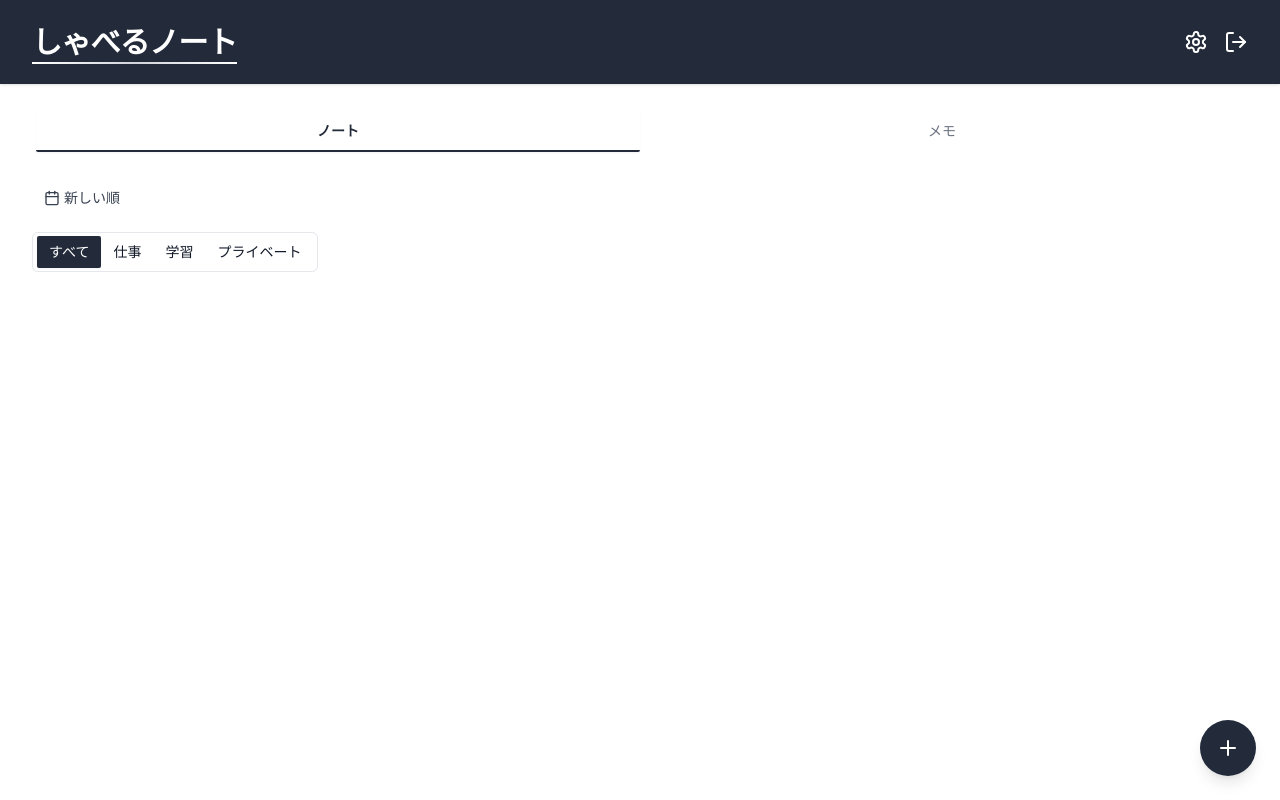
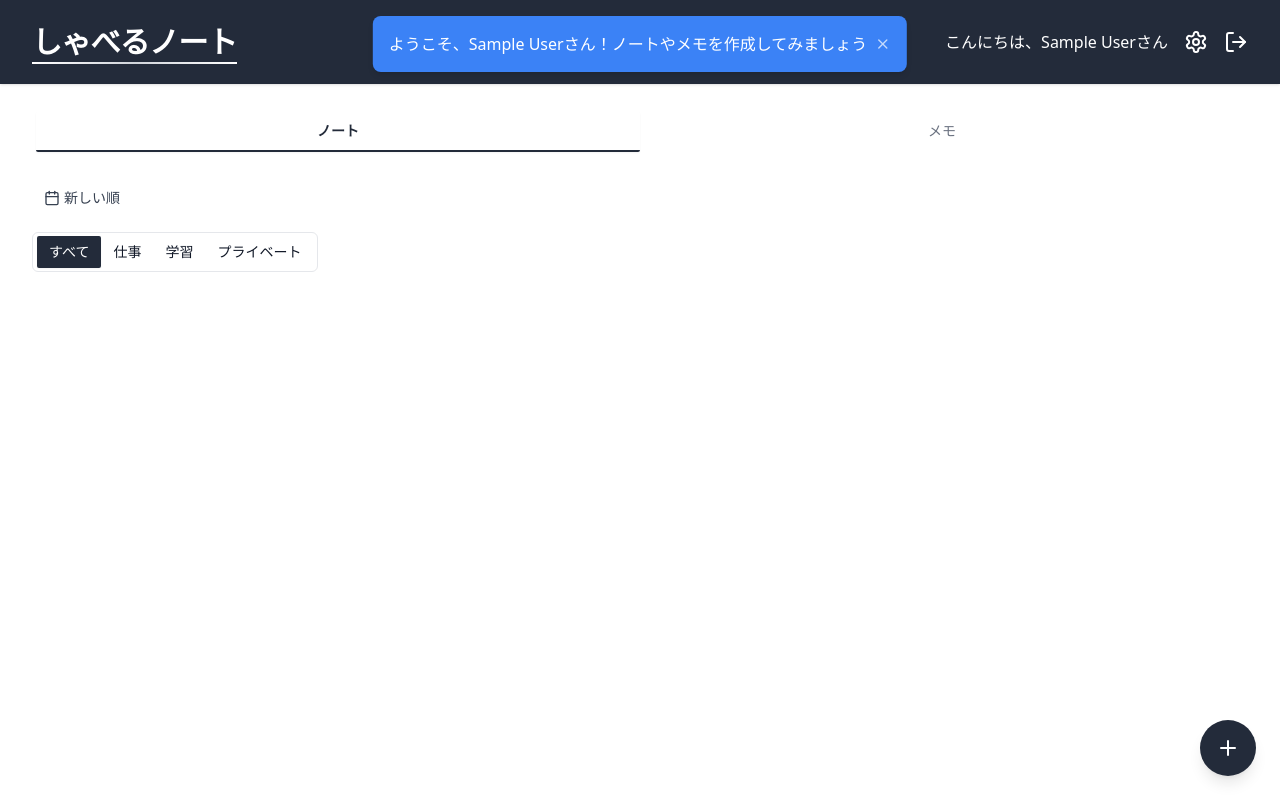
Before and after one commit to newgame0209/newnote, a React (Vite) app in the folder apps/note-frontend/: page / in a window 1280 px wide. Built offline with nearby package versions, Linux system fonts and the light colour scheme; no server answers; sample sign-in values are in the browser's storage.

Commit message:
feat: ログイン・登録ページのヘッダーを追加、ユーザーニックネーム機能とトースト通知を実装

```diff
--- a/apps/note-frontend/src/App.tsx
+++ b/apps/note-frontend/src/App.tsx
@@ -15,6 +15,7 @@ import { AuthProvider } from './contexts/AuthContext';
 import { ProtectedRoute } from './components/auth/ProtectedRoute';
 import Login from './pages/Login';
 import Register from './pages/Register';
+import { ToastContainer } from './components/ui/toast';
 
 function App() {
   return (
@@ -22,6 +23,7 @@ function App() {
       <SettingsProvider>
         <NoteProvider>
           <MemoProvider>
+            <ToastContainer>
               <Router>
                 <Routes>
                   {/* 認証ページ */}
@@ -46,6 +48,7 @@ function App() {
                   } />
                 </Routes>
               </Router>
+            </ToastContainer>
           </MemoProvider>
         </NoteProvider>
       </SettingsProvider>
--- a/apps/note-frontend/src/components/Home.tsx
+++ b/apps/note-frontend/src/components/Home.tsx
@@ -14,6 +14,7 @@ import { Memo, CreateMemoData } from "@/types/memo";
 import { getDisplayCategory } from '@/types/categories';
 import { Tabs, TabsList, TabsTrigger } from "@/components/ui/tabs";
 import { Button } from "@/components/ui/button";
+import { useToast } from "@/components/ui/toast";
 
 interface Note {
   id: string;
@@ -50,6 +51,7 @@ export default function Home() {
   const { memos, addMemo, deleteMemo, fetchMemos, loading: memoLoading, error: memoError } = useMemos();
   const { logout, currentUser } = useAuth();
   const navigate = useNavigate();
+  const toast = useToast();
 
   const handleAddNote = useCallback(async (noteData: CreateNoteData) => {
     try {
@@ -250,6 +252,30 @@ export default function Home() {
     }
   };
 
+  // 初回表示時のようこそメッセージ
+  React.useEffect(() => {
+    // localStorageを使って、すでにメッセージを表示したかどうかを確認
+    const hasShownWelcome = localStorage.getItem('hasShownWelcome');
+
+    if (!hasShownWelcome && currentUser) {
+      const userName = currentUser.displayName || '';
+      const welcomeMessage = userName ?
+        `ようこそ、${userName}さん！ノートやメモを作成してみましょう` :
+        'ようこそ！ノートやメモを作成してみましょう';
+
+      // 少し遅延させてトーストを表示（ページのロードが完了してから）
+      setTimeout(() => {
+        toast.show(welcomeMessage, {
+          variant: 'info',
+          duration: 5000
+        });
+      }, 1000);
+
+      // 表示済みとしてマーク
+      localStorage.setItem('hasShownWelcome', 'true');
+    }
+  }, [currentUser, toast]);
+
   return (
     <div className="min-h-full">
       <header className="bg-[#232B3A] shadow">
@@ -266,6 +292,9 @@ export default function Home() {
             />
           </h1>
           <div className="flex items-center space-x-4">
+            {currentUser?.displayName && (
+              <span className="text-white">こんにちは、{currentUser.displayName}さん</span>
+            )}
             <button
               onClick={() => setIsSettingsOpen(true)}
               className="text-white hover:text-gray-200 transition-colors"
--- a/apps/note-frontend/src/components/ui/toast.tsx
+++ b/apps/note-frontend/src/components/ui/toast.tsx
@@ -1,127 +1,113 @@
 import * as React from "react"
-import * as ToastPrimitives from "@radix-ui/react-toast"
 import { cva, type VariantProps } from "class-variance-authority"
 import { X } from "lucide-react"
 
 import { cn } from "@/utils/utils"
 
-const ToastProvider = ToastPrimitives.Provider
+const ToastProvider = React.createContext<{
+  show: (message: string, options?: ToastOptions) => void;
+  hide: () => void;
+}>({
+  show: () => {},
+  hide: () => {}
+});
 
-const ToastViewport = React.forwardRef<
-  React.ElementRef<typeof ToastPrimitives.Viewport>,
-  React.ComponentPropsWithoutRef<typeof ToastPrimitives.Viewport>
->(({ className, ...props }, ref) => (
-  <ToastPrimitives.Viewport
-    ref={ref}
-    className={cn(
-      "fixed top-0 z-[100] flex max-h-screen w-full flex-col-reverse p-4 sm:bottom-0 sm:right-0 sm:top-auto sm:flex-col md:max-w-[420px]",
-      className
-    )}
-    {...props}
-  />
-))
-ToastViewport.displayName = ToastPrimitives.Viewport.displayName
+export interface ToastOptions {
+  duration?: number;
+  variant?: "default" | "success" | "info" | "warning" | "error";
+}
 
 const toastVariants = cva(
-  "group pointer-events-auto relative flex w-full items-center justify-between space-x-4 overflow-hidden rounded-md border p-6 pr-8 shadow-lg transition-all data-[swipe=cancel]:translate-x-0 data-[swipe=end]:translate-x-[var(--radix-toast-swipe-end-x)] data-[swipe=move]:translate-x-[var(--radix-toast-swipe-move-x)] data-[swipe=move]:transition-none data-[state=open]:animate-in data-[state=closed]:animate-out data-[swipe=end]:animate-out data-[state=closed]:fade-out-80 data-[state=closed]:slide-out-to-right-full data-[state=open]:slide-in-from-top-full data-[state=open]:sm:slide-in-from-bottom-full",
+  "fixed z-50 flex items-center p-4 rounded-lg shadow-md transition-all",
   {
     variants: {
       variant: {
-        default: "border bg-background text-foreground",
-        destructive:
-          "destructive group border-destructive bg-destructive text-destructive-foreground",
+        default: "bg-white text-gray-800",
+        success: "bg-green-500 text-white",
+        info: "bg-blue-500 text-white",
+        warning: "bg-amber-500 text-white",
+        error: "bg-red-500 text-white",
+      },
+      position: {
+        "top-center": "top-4 left-1/2 transform -translate-x-1/2",
+        "top-left": "top-4 left-4",
+        "top-right": "top-4 right-4",
+        "bottom-center": "bottom-4 left-1/2 transform -translate-x-1/2",
+        "bottom-left": "bottom-4 left-4",
+        "bottom-right": "bottom-4 right-4",
       },
     },
     defaultVariants: {
       variant: "default",
+      position: "top-center",
     },
   }
 )
 
-const Toast = React.forwardRef<
-  React.ElementRef<typeof ToastPrimitives.Root>,
-  React.ComponentPropsWithoutRef<typeof ToastPrimitives.Root> &
-    VariantProps<typeof toastVariants>
->(({ className, variant, ...props }, ref) => {
+interface ToastProviderProps {
+  children: React.ReactNode;
+}
+
+export function ToastContainer({ children }: ToastProviderProps) {
+  const [visible, setVisible] = React.useState(false);
+  const [message, setMessage] = React.useState("");
+  const [options, setOptions] = React.useState<ToastOptions>({});
+  const timerRef = React.useRef<NodeJS.Timeout | null>(null);
+
+  const show = React.useCallback((message: string, options: ToastOptions = {}) => {
+    if (timerRef.current) {
+      clearTimeout(timerRef.current);
+      timerRef.current = null;
+    }
+
+    setMessage(message);
+    setOptions(options);
+    setVisible(true);
+
+    const duration = options.duration || 3000;
+    timerRef.current = setTimeout(() => {
+      setVisible(false);
+    }, duration);
+  }, []);
+
+  const hide = React.useCallback(() => {
+    setVisible(false);
+    if (timerRef.current) {
+      clearTimeout(timerRef.current);
+      timerRef.current = null;
+    }
+  }, []);
+
+  React.useEffect(() => {
+    return () => {
+      if (timerRef.current) {
+        clearTimeout(timerRef.current);
+      }
+    };
+  }, []);
+
   return (
-    <ToastPrimitives.Root
-      ref={ref}
-      className={cn(toastVariants({ variant }), className)}
-      {...props}
-    />
-  )
-})
-Toast.displayName = ToastPrimitives.Root.displayName
+    <ToastProvider.Provider value={{ show, hide }}>
+      {children}
 
-const ToastAction = React.forwardRef<
-  React.ElementRef<typeof ToastPrimitives.Action>,
-  React.ComponentPropsWithoutRef<typeof ToastPrimitives.Action>
->(({ className, ...props }, ref) => (
-  <ToastPrimitives.Action
-    ref={ref}
-    className={cn(
-      "inline-flex h-8 shrink-0 items-center justify-center rounded-md border bg-transparent px-3 text-sm font-medium ring-offset-background transition-colors hover:bg-secondary focus:outline-none focus:ring-2 focus:ring-ring focus:ring-offset-2 disabled:pointer-events-none disabled:opacity-50 group-[.destructive]:border-muted/40 group-[.destructive]:hover:border-destructive/30 group-[.destructive]:hover:bg-destructive group-[.destructive]:hover:text-destructive-foreground group-[.destructive]:focus:ring-destructive",
-      className
-    )}
-    {...props}
-  />
-))
-ToastAction.displayName = ToastPrimitives.Action.displayName
+      {visible && (
+        <div
+          className={cn(
+            toastVariants({
+              variant: options.variant,
+              position: "top-center"
+            }),
+            "animate-in slide-in-from-top-full duration-300"
+          )}
+        >
+          <span className="flex-1">{message}</span>
+          <button onClick={hide} className="ml-2 text-sm opacity-70 hover:opacity-100">
+            <X size={16} />
+          </button>
+        </div>
+      )}
+    </ToastProvider.Provider>
+  );
+}
 
-const ToastClose = React.forwardRef<
-  React.ElementRef<typeof ToastPrimitives.Close>,
-  React.ComponentPropsWithoutRef<typeof ToastPrimitives.Close>
->(({ className, ...props }, ref) => (
-  <ToastPrimitives.Close
-    ref={ref}
-    className={cn(
-      "absolute right-2 top-2 rounded-md p-1 text-foreground/50 opacity-0 transition-opacity hover:text-foreground focus:opacity-100 focus:outline-none focus:ring-2 group-hover:opacity-100 group-[.destructive]:text-red-300 group-[.destructive]:hover:text-red-50 group-[.destructive]:focus:ring-red-400 group-[.destructive]:focus:ring-offset-red-600",
-      className
-    )}
-    toast-close=""
-    {...props}
-  >
-    <X className="h-4 w-4" />
-  </ToastPrimitives.Close>
-))
-ToastClose.displayName = ToastPrimitives.Close.displayName
-
-const ToastTitle = React.forwardRef<
-  React.ElementRef<typeof ToastPrimitives.Title>,
-  React.ComponentPropsWithoutRef<typeof ToastPrimitives.Title>
->(({ className, ...props }, ref) => (
-  <ToastPrimitives.Title
-    ref={ref}
-    className={cn("text-sm font-semibold", className)}
-    {...props}
-  />
-))
-ToastTitle.displayName = ToastPrimitives.Title.displayName
-
-const ToastDescription = React.forwardRef<
-  React.ElementRef<typeof ToastPrimitives.Description>,
-  React.ComponentPropsWithoutRef<typeof ToastPrimitives.Description>
->(({ className, ...props }, ref) => (
-  <ToastPrimitives.Description
-    ref={ref}
-    className={cn("text-sm opacity-90", className)}
-    {...props}
-  />
-))
-ToastDescription.displayName = ToastPrimitives.Description.displayName
-
-type ToastProps = React.ComponentPropsWithoutRef<typeof Toast>
-
-type ToastActionElement = React.ReactElement<typeof ToastAction>
-
-export {
-  type ToastProps,
-  type ToastActionElement,
-  ToastProvider,
-  ToastViewport,
-  Toast,
-  ToastTitle,
-  ToastDescription,
-  ToastClose,
-  ToastAction,
-}
+export const useToast = () => React.useContext(ToastProvider);
--- a/apps/note-frontend/src/pages/Register.tsx
+++ b/apps/note-frontend/src/pages/Register.tsx
@@ -1,9 +1,10 @@
 import { useState } from 'react';
 import { useNavigate, Link } from 'react-router-dom';
 import { useAuth } from '../contexts/AuthContext';
+import { AnimatedText } from "@/components/ui/animated-text";
 
 /**
- * ユーザー登録ページコンポーネント
+ * アカウント登録ページコンポーネント
  */
 export default function Register() {
   const [email, setEmail] = useState('');
@@ -11,16 +12,17 @@ export default function Register() {
   const [confirmPassword, setConfirmPassword] = useState('');
   const [error, setError] = useState<string | null>(null);
   const [loading, setLoading] = useState(false);
+  const [displayName, setDisplayName] = useState('');
   const { register } = useAuth();
   const navigate = useNavigate();
 
   /**
-   * 登録フォーム送信処理
+   * 登録フォーム送信時の処理
    */
   const handleSubmit = async (e: React.FormEvent) => {
     e.preventDefault();
 
-    // パスワード確認チェック
+    // パスワード確認
     if (password !== confirmPassword) {
       return setError('パスワードが一致しません');
     }
@@ -34,23 +36,22 @@ export default function Register() {
       setError(null);
       setLoading(true);
 
-      // ユーザー登録処理
-      await register(email, password);
+      // Firebaseアカウント作成
+      await register(email, password, displayName);
 
-      // 登録成功後、ホームページにリダイレクト
+      // 登録成功、ホームページへリダイレクト
       navigate('/');
     } catch (error: any) {
       console.error('登録エラー:', error);
 
-      // エラーメッセージの設定
       if (error.code === 'auth/email-already-in-use') {
         setError('このメールアドレスは既に使用されています');
       } else if (error.code === 'auth/invalid-email') {
-        setError('メールアドレスの形式が正しくありません');
+        setError('無効なメールアドレスです');
       } else if (error.code === 'auth/weak-password') {
-        setError('パスワードが弱すぎます。より強力なパスワードを設定してください');
+        setError('パスワードが弱すぎます。より強力なパスワードを使用してください');
       } else {
-        setError('アカウントの作成に失敗しました。もう一度お試しください');
+        setError('アカウント作成に失敗しました。もう一度お試しください');
       }
     } finally {
       setLoading(false);
@@ -58,7 +59,26 @@ export default function Register() {
   };
 
   return (
-    <div className="min-h-screen flex items-center justify-center bg-gray-100 py-12 px-4 sm:px-6 lg:px-8">
+    <div className="min-h-screen flex flex-col bg-gray-100">
+      {/* ヘッダー */}
+      <header className="bg-[#232B3A] shadow">
+        <div className="mx-auto max-w-7xl px-4 py-4 sm:py-6 sm:px-6 lg:px-8 flex justify-center items-center">
+          <h1 className="text-2xl sm:text-3xl font-bold tracking-tight">
+            <AnimatedText
+              text="しゃべるノート"
+              textClassName="text-2xl sm:text-3xl font-bold text-white"
+              underlineGradient="from-white via-gray-300 to-white"
+              underlineHeight="h-0.5"
+              underlineOffset="-bottom-1"
+              duration={0.3}
+              delay={0.1}
+            />
+          </h1>
+        </div>
+      </header>
+
+      {/* 登録フォーム */}
+      <div className="flex-1 flex items-center justify-center py-12 px-4 sm:px-6 lg:px-8">
         <div className="max-w-md w-full space-y-8 bg-white p-10 rounded-lg shadow-md">
           <div>
             <h2 className="mt-6 text-center text-3xl font-extrabold text-gray-900">
@@ -79,53 +99,59 @@ export default function Register() {
           )}
 
           <form className="mt-8 space-y-6" onSubmit={handleSubmit}>
-          <div className="rounded-md shadow-sm space-y-4">
+            <div className="rounded-md shadow-sm -space-y-px">
               <div>
-              <label htmlFor="email-address" className="block text-sm font-medium text-gray-700">
-                メールアドレス
-              </label>
+                <label htmlFor="display-name" className="sr-only">ニックネーム</label>
+                <input
+                  id="display-name"
+                  name="displayName"
+                  type="text"
+                  autoComplete="name"
+                  required
+                  className="appearance-none rounded-none relative block w-full px-3 py-2 border border-gray-300 placeholder-gray-500 text-gray-900 rounded-t-md focus:outline-none focus:ring-blue-500 focus:border-blue-500 focus:z-10 sm:text-sm"
+                  placeholder="ニックネーム"
+                  value={displayName}
+                  onChange={(e) => setDisplayName(e.target.value)}
+                />
+              </div>
+              <div>
+                <label htmlFor="email-address" className="sr-only">メールアドレス</label>
                 <input
                   id="email-address"
                   name="email"
                   type="email"
                   autoComplete="email"
                   required
-                className="mt-1 appearance-none relative block w-full px-3 py-2 border border-gray-300 placeholder-gray-500 text-gray-900 rounded-md focus:outline-none focus:ring-blue-500 focus:border-blue-500 focus:z-10 sm:text-sm"
-                placeholder="example@example.com"
+                  className="appearance-none rounded-none relative block w-full px-3 py-2 border border-gray-300 placeholder-gray-500 text-gray-900 focus:outline-none focus:ring-blue-500 focus:border-blue-500 focus:z-10 sm:text-sm"
+                  placeholder="メールアドレス"
                   value={email}
                   onChange={(e) => setEmail(e.target.value)}
                 />
               </div>
-
               <div>
-              <label htmlFor="password" className="block text-sm font-medium text-gray-700">
-                パスワード
-              </label>
+                <label htmlFor="password" className="sr-only">パスワード</label>
                 <input
                   id="password"
                   name="password"
                   type="password"
                   autoComplete="new-password"
                   required
-                className="mt-1 appearance-none relative block w-full px-3 py-2 border border-gray-300 placeholder-gray-500 text-gray-900 rounded-md focus:outline-none focus:ring-blue-500 focus:border-blue-500 focus:z-10 sm:text-sm"
-                placeholder="6文字以上のパスワード"
+                  className="appearance-none rounded-none relative block w-full px-3 py-2 border border-gray-300 placeholder-gray-500 text-gray-900 focus:outline-none focus:ring-blue-500 focus:border-blue-500 focus:z-10 sm:text-sm"
+                  placeholder="パスワード（6文字以上）"
                   value={password}
                   onChange={(e) => setPassword(e.target.value)}
                 />
               </div>
-
               <div>
-              <label htmlFor="confirm-password" className="block text-sm font-medium text-gray-700">
-                パスワード（確認）
-              </label>
+                <label htmlFor="confirm-password" className="sr-only">パスワード（確認）</label>
                 <input
                   id="confirm-password"
                   name="confirmPassword"
                   type="password"
                   autoComplete="new-password"
                   required
-                className="mt-1 appearance-none relative block w-full px-3 py-2 border border-gray-300 placeholder-gray-500 text-gray-900 rounded-md focus:outline-none focus:ring-blue-500 focus:border-blue-500 focus:z-10 sm:text-sm"
-                placeholder="同じパスワードを入力してください"
+                  className="appearance-none rounded-none relative block w-full px-3 py-2 border border-gray-300 placeholder-gray-500 text-gray-900 rounded-b-md focus:outline-none focus:ring-blue-500 focus:border-blue-500 focus:z-10 sm:text-sm"
+                  placeholder="パスワード（確認）"
                   value={confirmPassword}
                   onChange={(e) => setConfirmPassword(e.target.value)}
                 />
@@ -144,5 +170,6 @@ export default function Register() {
           </form>
         </div>
       </div>
+    </div>
   );
 }
```
Also changed, not shown: apps/note-frontend/src/contexts/AuthContext.tsx (+21 -4 lines), apps/note-frontend/src/pages/Login.tsx (+22 -1 lines). Lines whose indentation alone changed are shown as unchanged.
